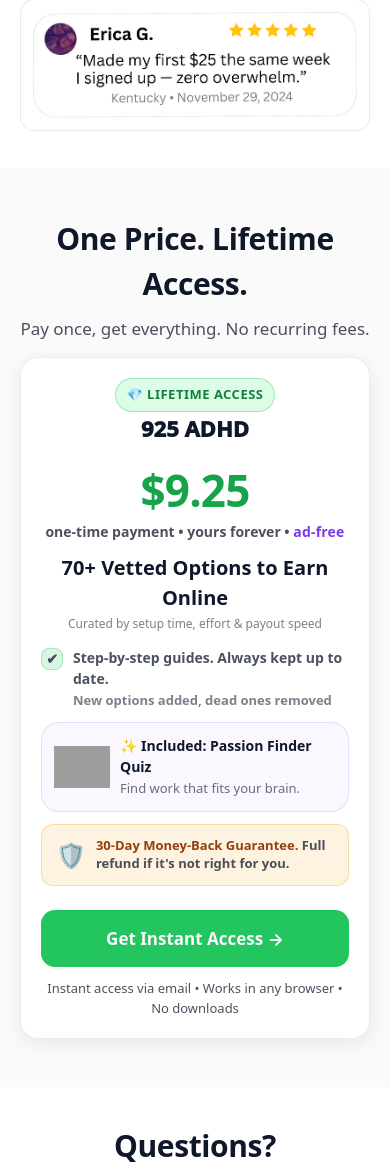
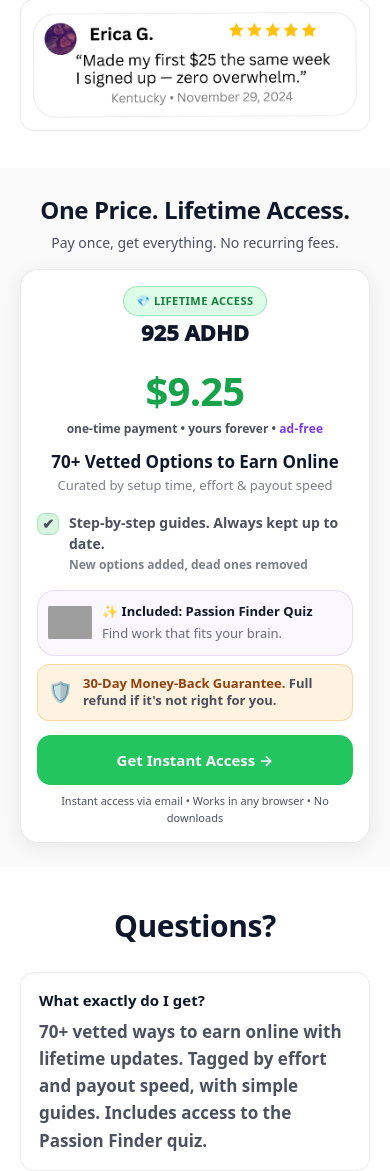
Before and after one commit to 925adhd/925adhd.github.io, a plain HTML site: page index.html in a window 390 px wide. Shown: the part 3769-4940 px from the top of the page. Drawn offline with Linux system fonts and the light colour scheme; grey boxes are pictures that could not be loaded.

Commit message:
Add files via upload

```diff
--- a/index.html
+++ b/index.html
@@ -1522,6 +1522,31 @@ src="https://www.facebook.com/tr?id=830474870030077&ev=PageView&noscript=1"/>
       .price b{font-size:44px}
       .guarantee-badge{margin-top:12px}
     }
+    /* Compact pricing for small mobile */
+    @media (max-width: 400px){
+      #price-card{ padding: 24px 0 !important; scroll-margin-top: 56px; }
+      #price-card h2{ font-size: 24px; margin-bottom: 4px; }
+      #price-card > .wrap > p{ font-size: 14px; margin-bottom: 12px; }
+      .pricing-card .card.pad{ padding: 16px; }
+      .kicker-green{ padding: 6px 12px; font-size: 11px; }
+      .pricing-card .price b{ font-size: 40px; }
+      .pricing-card .price-detail{ font-size: 12px; }
+      .pricing-card h3{ font-size: 17px !important; }
+      .pricing-card .pricing-sub{ font-size: 13px; }
+      .pricing-card .list{ margin: 8px 0; }
+      .pricing-card .list li{ padding: 8px 0; }
+      .pricing-card .list .item{ font-size: 14px; }
+      .pricing-card .list .sub{ font-size: 12px; }
+      .pricing-card .card[style*="margin-top:12px"]{ margin-top: 8px !important; padding: 10px !important; }
+      .pricing-card .card[style*="margin-top:12px"] img{ width: 44px !important; height: 44px !important; }
+      .pricing-card .card[style*="margin-top:12px"] div[style*="font-weight:900"]{ font-size: 13px !important; }
+      .pricing-card .guarantee-badge{ margin-top: 8px; padding: 10px; }
+      .pricing-card .guarantee-badge .shield{ font-size: 20px; }
+      .pricing-card .guarantee-badge .text{ font-size: 13px; }
+      .pricing-card div[style*="margin-top:24px"]{ margin-top: 14px !important; }
+      .pricing-card .btn.primary{ padding: 14px 20px !important; font-size: 15px !important; }
+      .pricing-card p[style*="margin-top: 12px"]{ margin-top: 8px !important; font-size: 11px !important; }
+    }
     @media (prefers-reduced-motion: reduce){
       *{scroll-behavior:auto !important; transition:none !important}
       #autoScrollGallery{animation:none}
@@ -1940,7 +1965,7 @@ src="https://www.facebook.com/tr?id=830474870030077&ev=PageView&noscript=1"/>
     </section>
 
     <!-- Pricing - Single Card with Integrated Guarantee -->
-    <section class="section" id="price-card" style="background:rgba(0,0,0,.02); padding:48px 0; scroll-margin-top:20px;">
+    <section class="section" id="price-card" style="background:rgba(0,0,0,.02); padding:48px 0; scroll-margin-top:60px;">
       <div class="wrap" id="get-started">
         <h2 style="text-align:center; margin-top:0;">One Price. Lifetime Access.</h2>
         <p style="text-align:center;">Pay once, get everything. No recurring fees.</p>
```
